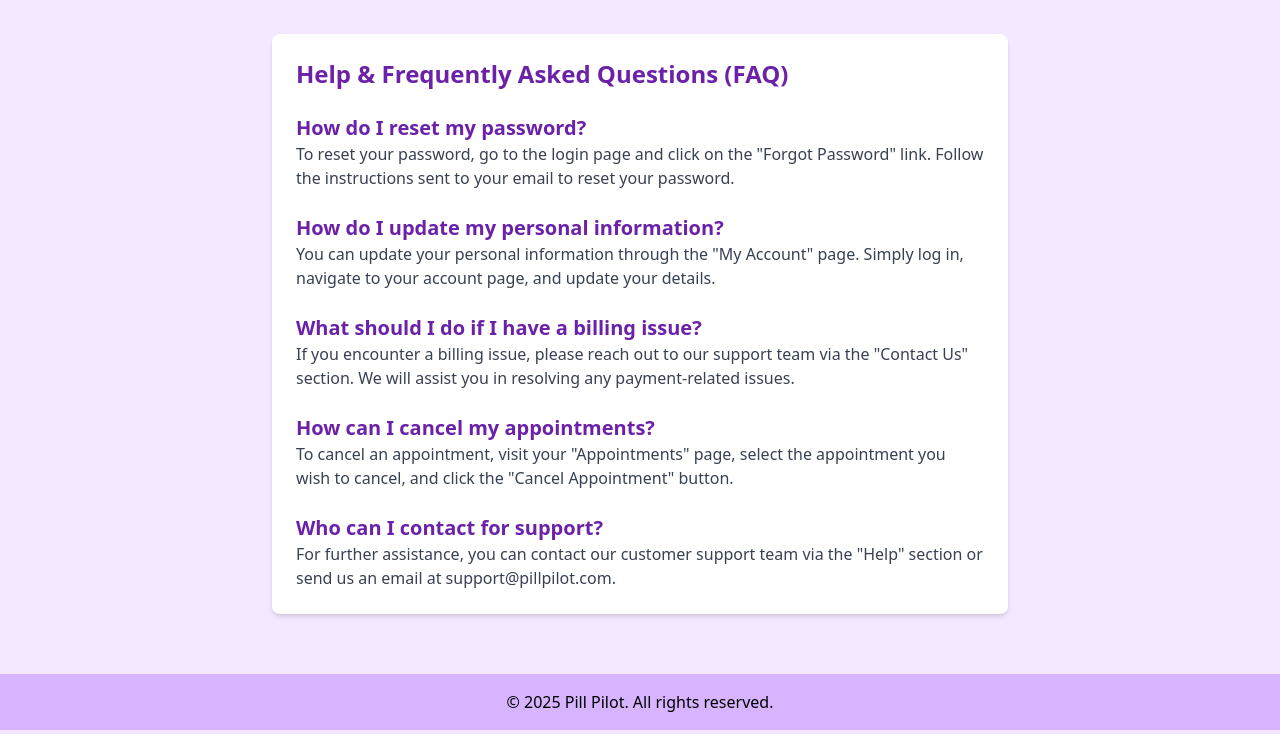
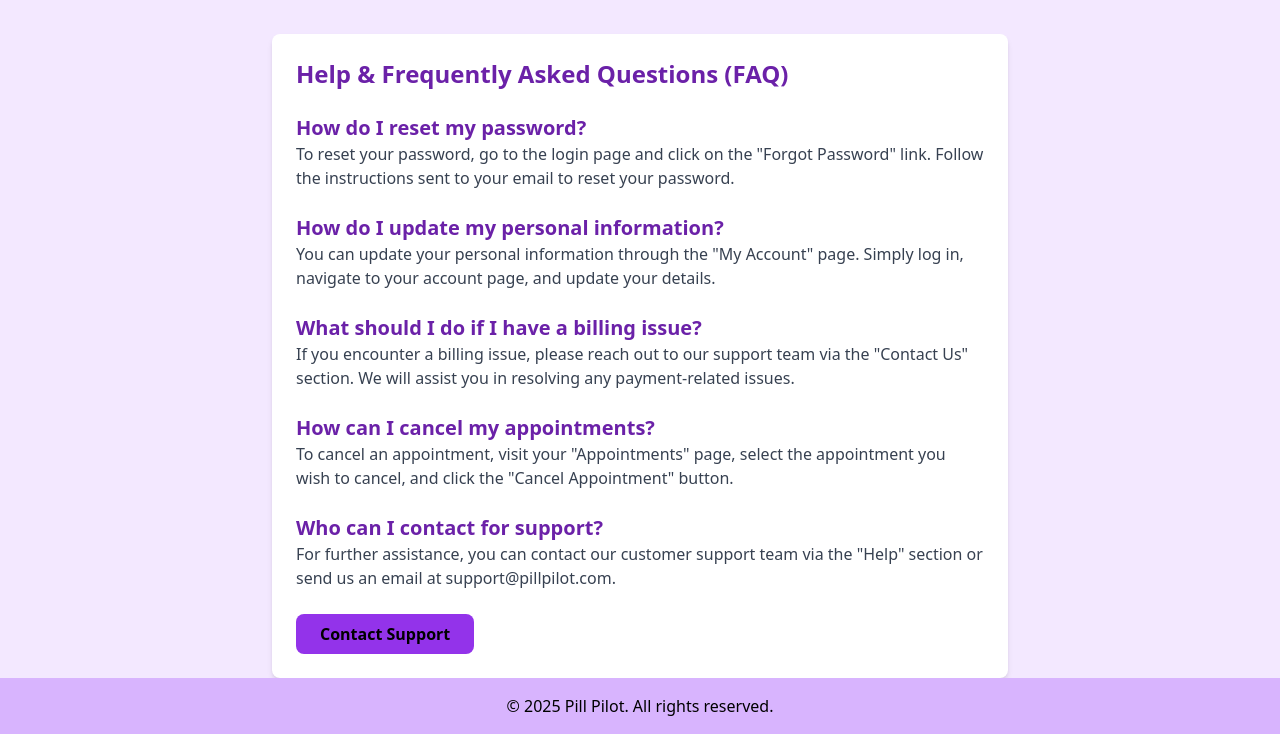
Before and after one commit to ConnorMcIntire/P1A6, a plain HTML site: page help.html in a window 1280 px wide. Shown: the part 70-804 px from the top of the page. Drawn offline with nearby package versions, Linux system fonts and the light colour scheme.

Commit message:
Add button to help page
Added a contact support button to the page

```diff
--- a/help.html
+++ b/help.html
@@ -57,6 +57,10 @@
           <p class="text-gray-700">For further assistance, you can contact our customer support team via the "Help" section or send us an email at support@pillpilot.com.</p>
         </div>
       </div>
+
+      <button class="mt-6 inline-block px-6 py-2 bg-purple-600 text-black font-semibold rounded-lg hover:bg-purple-700 " disabled>
+        Contact Support
+      </button>
     </div>
   </main>
 
```
